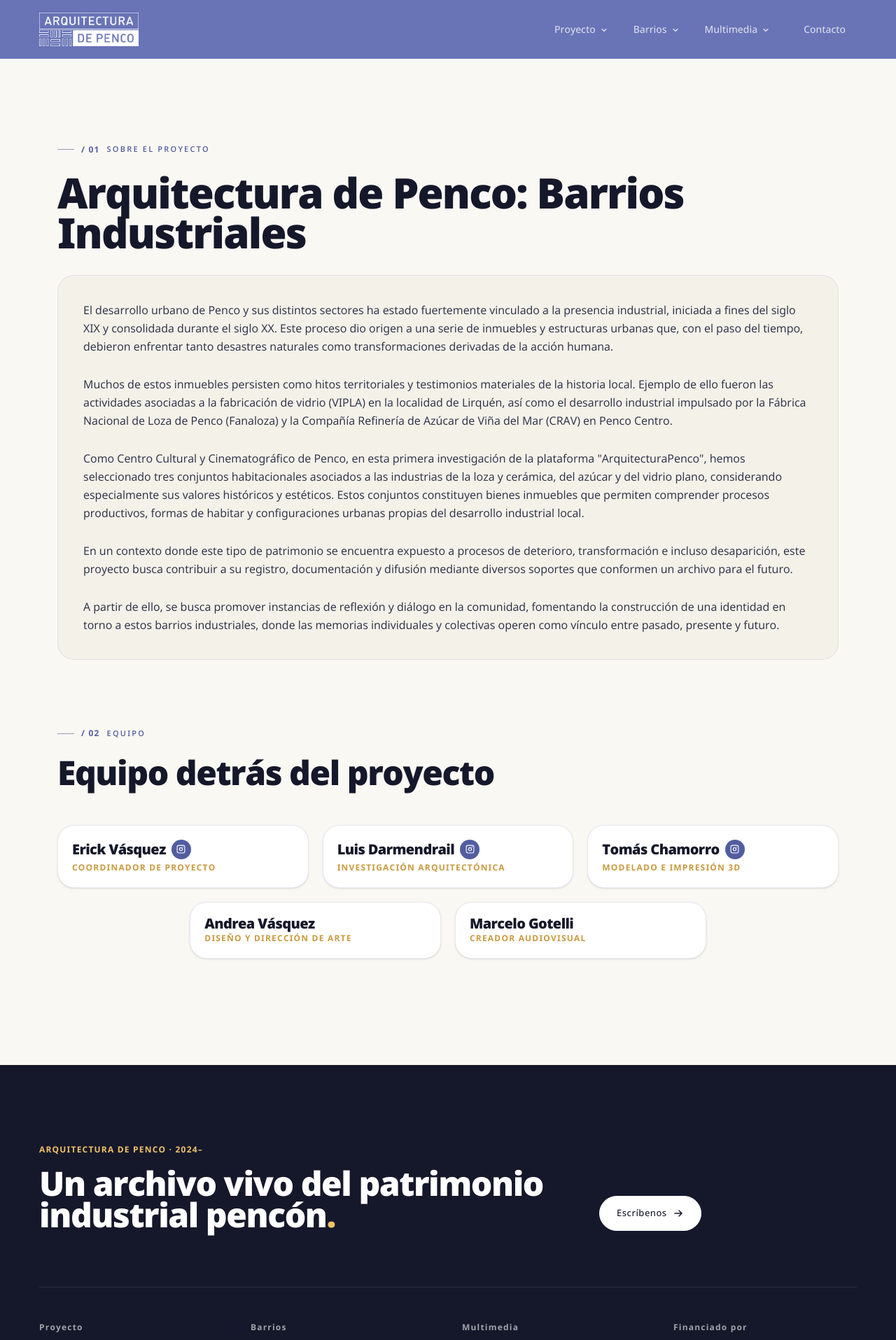
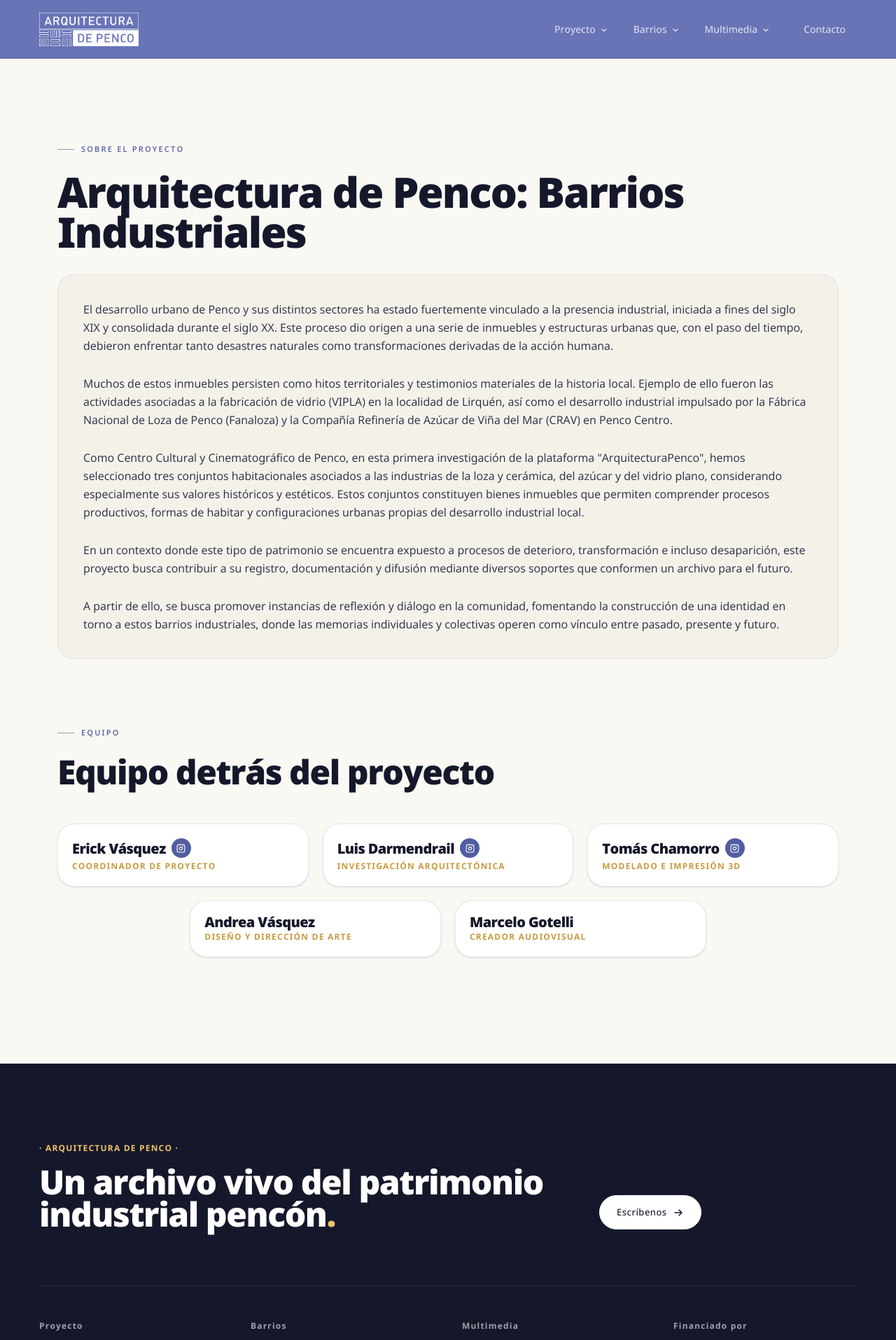
Before and after one commit to MirkoVP/Barrios, a React (Vite) app: page /proyecto in a window 1280 px wide. Shown: the top 1915 px of the page at 70% size. Built offline with nearby package versions, Linux system fonts and the light colour scheme.

Commit message:
saco numeros

```diff
--- a/src/components/layout/Footer.jsx
+++ b/src/components/layout/Footer.jsx
@@ -10,7 +10,7 @@ export default function Footer() {
         <div className="grid grid-cols-12 gap-8 mb-20">
           <div className="col-span-12 md:col-span-8">
             <div className="section-number text-[var(--color-penco-gold)] mb-4">
-              ARQUITECTURA DE PENCO · 2024–
+              · ARQUITECTURA DE PENCO ·
             </div>
             <p className="font-display text-3xl md:text-5xl text-white leading-[1.05] max-w-3xl">
               Un archivo vivo del patrimonio industrial pencón
--- a/src/components/ui/PagePlaceholder.jsx
+++ b/src/components/ui/PagePlaceholder.jsx
@@ -4,7 +4,6 @@ export default function PagePlaceholder({ titulo, descripcion, numero = '01', ch
       <div className="grid grid-cols-12 gap-8">
         <div className="col-span-12 md:col-span-8">
           <div className="eyebrow text-[var(--color-penco-blue-600)] mb-6">
-            <span className="section-number">/ {numero}</span>
             <span>Sección</span>
           </div>
           <h1 className="font-display text-5xl md:text-7xl lg:text-8xl leading-[0.95] text-[var(--color-ink)] mb-8">
--- a/src/pages/Contacto.jsx
+++ b/src/pages/Contacto.jsx
@@ -9,7 +9,6 @@ export default function Contacto() {
       <div className="grid grid-cols-12 gap-8 mb-16">
         <div className="col-span-12 md:col-span-8">
           <div className="eyebrow text-[var(--color-penco-blue-600)] mb-6">
-            <span className="section-number">/ 09</span>
             <span>Contacto</span>
           </div>
           <h1 className="font-display text-5xl md:text-7xl leading-[0.95] text-[var(--color-ink)]">
--- a/src/pages/Home.jsx
+++ b/src/pages/Home.jsx
@@ -102,7 +102,6 @@ export default function Home() {
         <div className="grid grid-cols-12 gap-8 mb-16 md:mb-24 reveal">
           <div className="col-span-12 md:col-span-7">
             <div className="eyebrow text-[var(--color-penco-blue-600)] mb-5">
-              <span className="section-number">/ 01</span>
               <span>Los barrios</span>
             </div>
             <h2 className="font-display text-5xl md:text-7xl lg:text-8xl leading-[0.95] text-[var(--color-ink)]">
@@ -353,7 +352,7 @@ export default function Home() {
         <div className="relative max-w-[1480px] mx-auto px-6 md:px-10 lg:px-14 py-24 md:py-32 grid grid-cols-12 gap-8 items-center reveal">
           <div className="col-span-12 md:col-span-8">
             <div className="eyebrow text-[var(--color-penco-gold)] mb-6">
-              <span className="section-number">/ 07</span>
+
               <span>Cartografía</span>
             </div>
             <h2 className="font-display text-5xl md:text-7xl lg:text-8xl leading-[0.95] mb-8">
--- a/src/pages/Proyecto.jsx
+++ b/src/pages/Proyecto.jsx
@@ -32,7 +32,6 @@ export default function Proyecto() {
       <div className="grid grid-cols-12 gap-8">
         <div className="col-span-12 md:col-span-10">
           <div className="eyebrow text-[var(--color-penco-blue-600)] mb-6">
-            <span className="section-number">/ 01</span>
             <span>Sobre el proyecto</span>
           </div>
 
@@ -92,7 +91,6 @@ export default function Proyecto() {
         <div className="grid grid-cols-12 gap-8 mt-10">
           <div className="col-span-12 md:col-span-10">
             <div className="eyebrow text-[var(--color-penco-blue-600)] mb-6">
-              <span className="section-number">/ 02</span>
               <span>Equipo</span>
             </div>
             <h2 className="font-display text-4xl md:text-5xl leading-[0.95] text-[var(--color-ink)] mb-1">
--- a/src/pages/barrios/CRAV.jsx
+++ b/src/pages/barrios/CRAV.jsx
@@ -135,7 +135,6 @@ function SectionHeader({ numero, titulo, subtitulo }) {
   return (
     <div className="reveal mb-12 md:mb-16">
       <div className="eyebrow text-[var(--color-penco-blue-600)] mb-4">
-        <span className="section-number">{numero}</span>
         <span>{subtitulo}</span>
       </div>
       <h2 className="font-display text-4xl md:text-6xl lg:text-7xl leading-[0.95] text-[var(--color-ink)]">
@@ -170,7 +169,6 @@ export default function CRAV() {
         <div className="relative z-10 max-w-[1480px] mx-auto px-6 md:px-10 lg:px-14 w-full pb-16 md:pb-24">
           <div className="animate-[fade-up_1s_var(--ease-out-expo)_0.2s_both]">
             <div className="eyebrow text-[var(--color-penco-gold)] mb-4">
-              <span className="section-number">/ 02</span>
               <span>Barrio industrial</span>
             </div>
             <h1 className="font-display text-[14vw] md:text-[10vw] lg:text-[8rem] leading-[0.9] mb-6">
```
Also changed, not shown: 1 other file (tests, documents, lock files or other folders).
